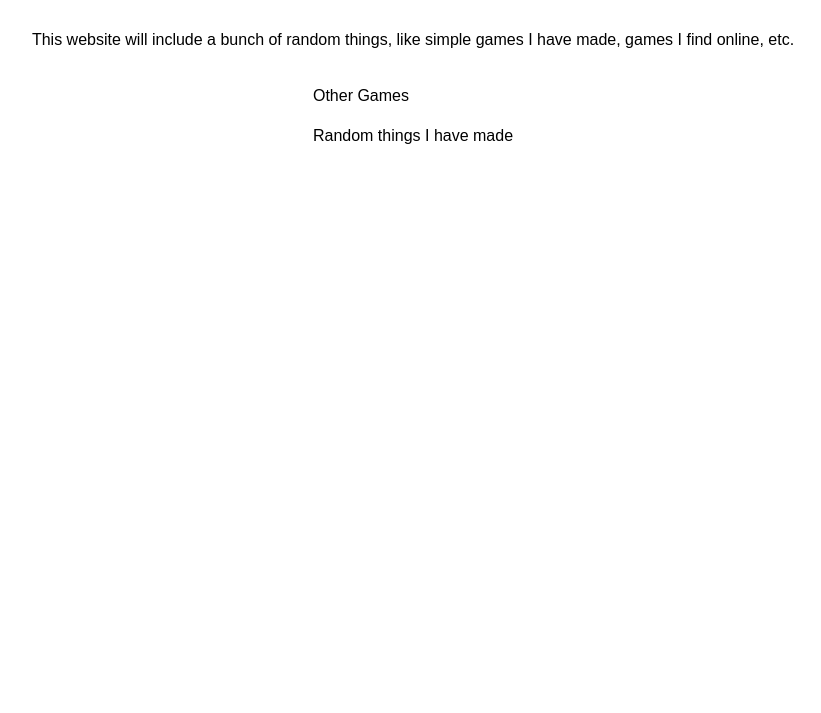
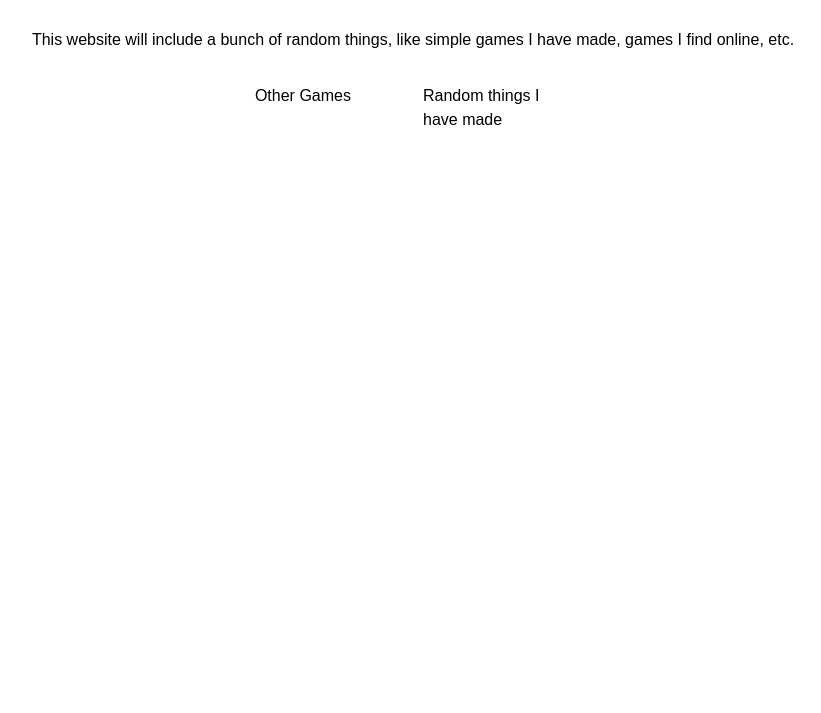
Before and after one commit to SiltyAnt/SiltyAnt.github.io, a plain HTML site: page index.html in a window 1280 px wide. Shown: the part 87-800 px from the top of the page, without its empty margins (227-1048 px from the left). Drawn offline with Linux system fonts and the light colour scheme.

Commit message:
Update styles.css

```diff
--- a/styles.css
+++ b/styles.css
@@ -15,11 +15,11 @@ button {
   cursor: pointer;
 }
 
-.split-container {
+#split-container {
   display: flex;
   gap:20px;
 }
 
-.right-side, .left-side {
+#right-side, #left-side {
   flex: 1;
 }
```
